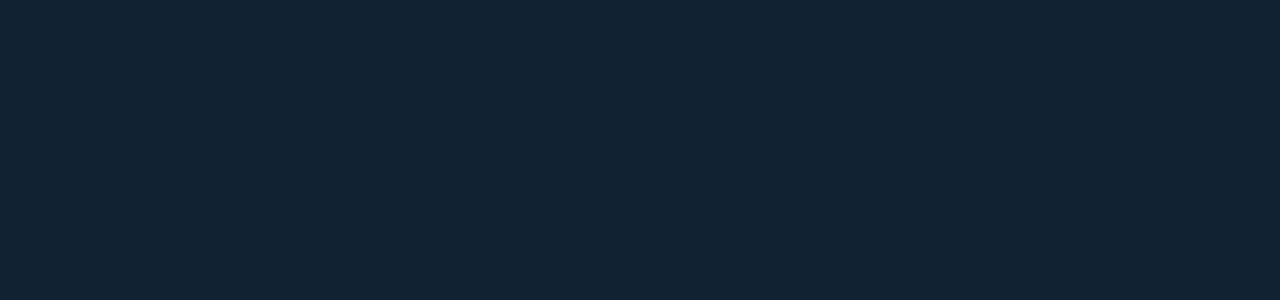
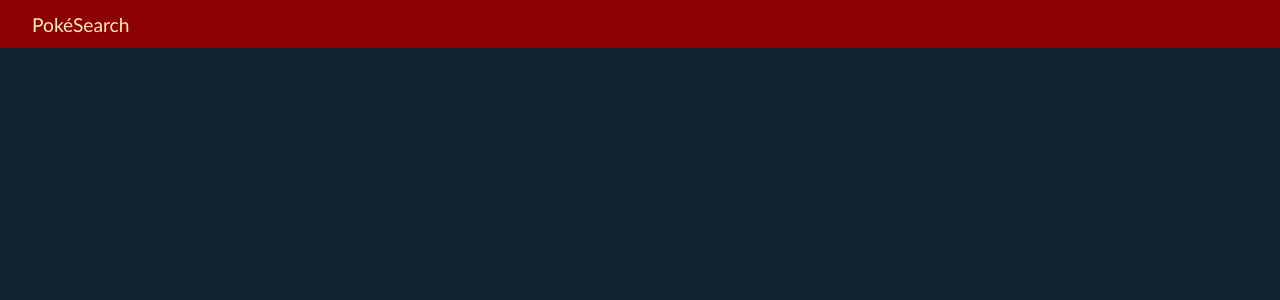
Before and after one commit to zachfullmer/pokesearch, a Nuxt app: page / in a window 1280 px wide. Shown: the top 300 px of the page. Built offline with nearby package versions, Linux system fonts and the light colour scheme.

Commit message:
create default layout

```diff
--- /dev/null
+++ b/app/layouts/default.vue
@@ -0,0 +1,99 @@
+<script setup lang="ts">
+
+// DATA
+///////
+
+const route = useRoute();
+const searchString = useState("searchString", () => "");
+const useBrokenStringMatching = useState("useBrokenStringMatching", () => true);
+// elements
+const searchBarEl: Ref<HTMLInputElement | undefined> = ref();
+
+// EVENT HANDLERS
+/////////////////
+
+function onKeypress(event: KeyboardEvent) {
+  if (event.code == "Slash" && !(document.activeElement == searchBarEl.value)) {
+    event.preventDefault();
+    if (searchBarEl.value) {
+      searchBarEl.value.focus();
+    }
+  }
+}
+
+// HOOKS
+////////
+
+onMounted(() => {
+  // global shortcut key that focuses the search bar if it's onscreen
+  document.addEventListener("keypress", onKeypress);
+});
+
+onBeforeUnmount(() => {
+  document.removeEventListener("keypress", onKeypress);
+});
+</script>
+
+<template>
+  <div class="page-container">
+    <div class="nav-bar">
+      <span class="title">PokéSearch</span>
+      <div class="spacer"></div>
+      <div v-if="route.name == 'pokemon'" class="search-controls">
+        <input
+          ref="searchBarEl"
+          placeholder="search pokemon"
+          v-model="searchString"
+        />
+        <input type="checkbox" v-model="useBrokenStringMatching" />
+        <label>Broken string matching</label>
+      </div>
+    </div>
+    <div class="page">
+      <div class="content-pane">
+        <slot></slot>
+      </div>
+    </div>
+  </div>
+</template>
+
+<style>
+.page-container {
+  display: flex;
+  flex-direction: column;
+  width: 100vw;
+  height: 100vh;
+  margin: 0;
+  overflow-x: hidden;
+}
+
+.nav-bar {
+  display: flex;
+  align-items: center;
+  flex: 0 0 auto;
+  width: 100%;
+  height: 3em;
+  padding: 0 2em;
+  background: darkred;
+}
+
+.title {
+  flex: 2 0 auto;
+  font-size: larger;
+}
+
+.search-controls {
+  flex: 1 0 auto;
+}
+
+.page {
+  flex: 1 0 auto;
+  height: 0;
+  overflow-y: auto;
+}
+
+.content-pane {
+  margin: 2em auto;
+  max-width: 1000px;
+}
+</style>
```
